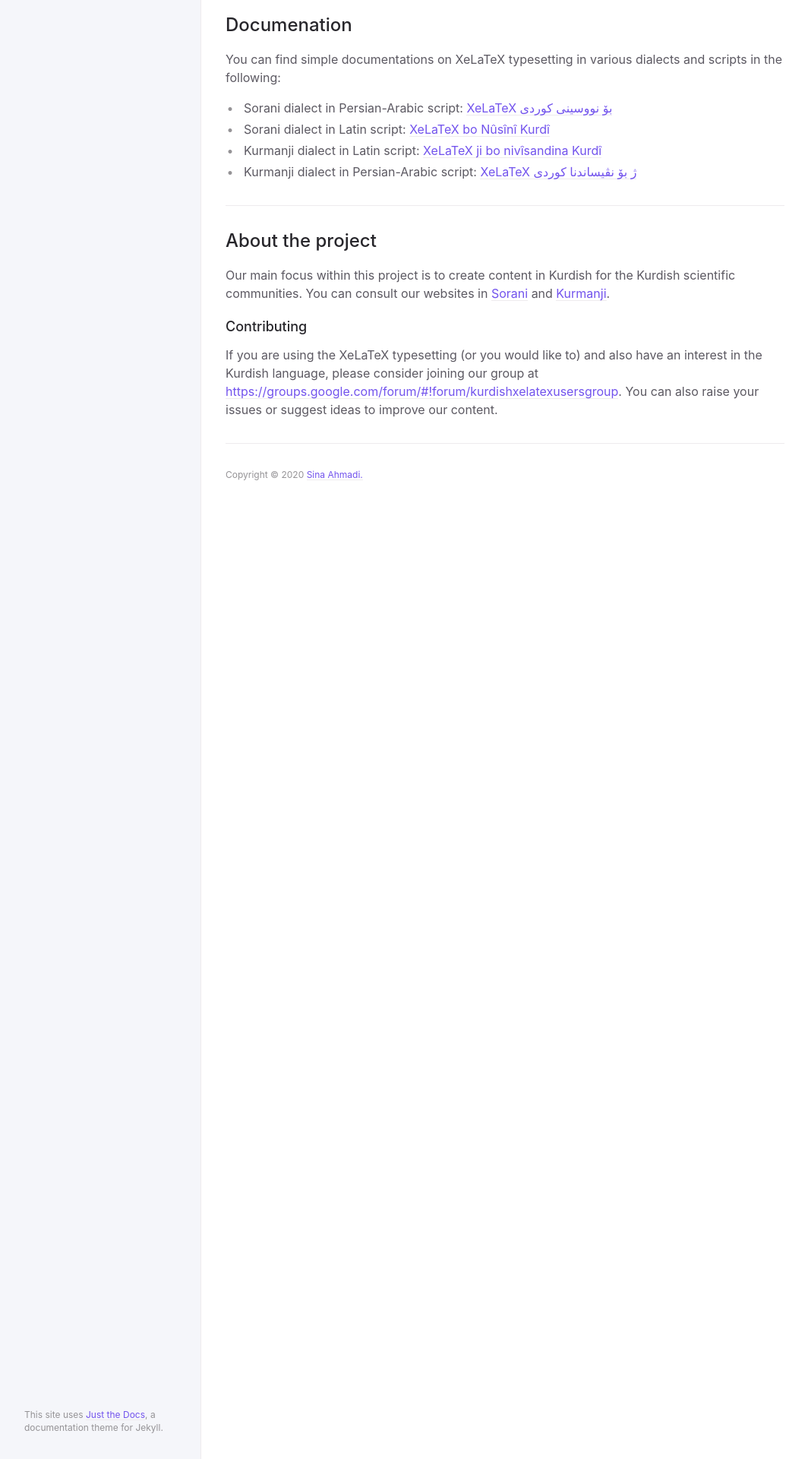
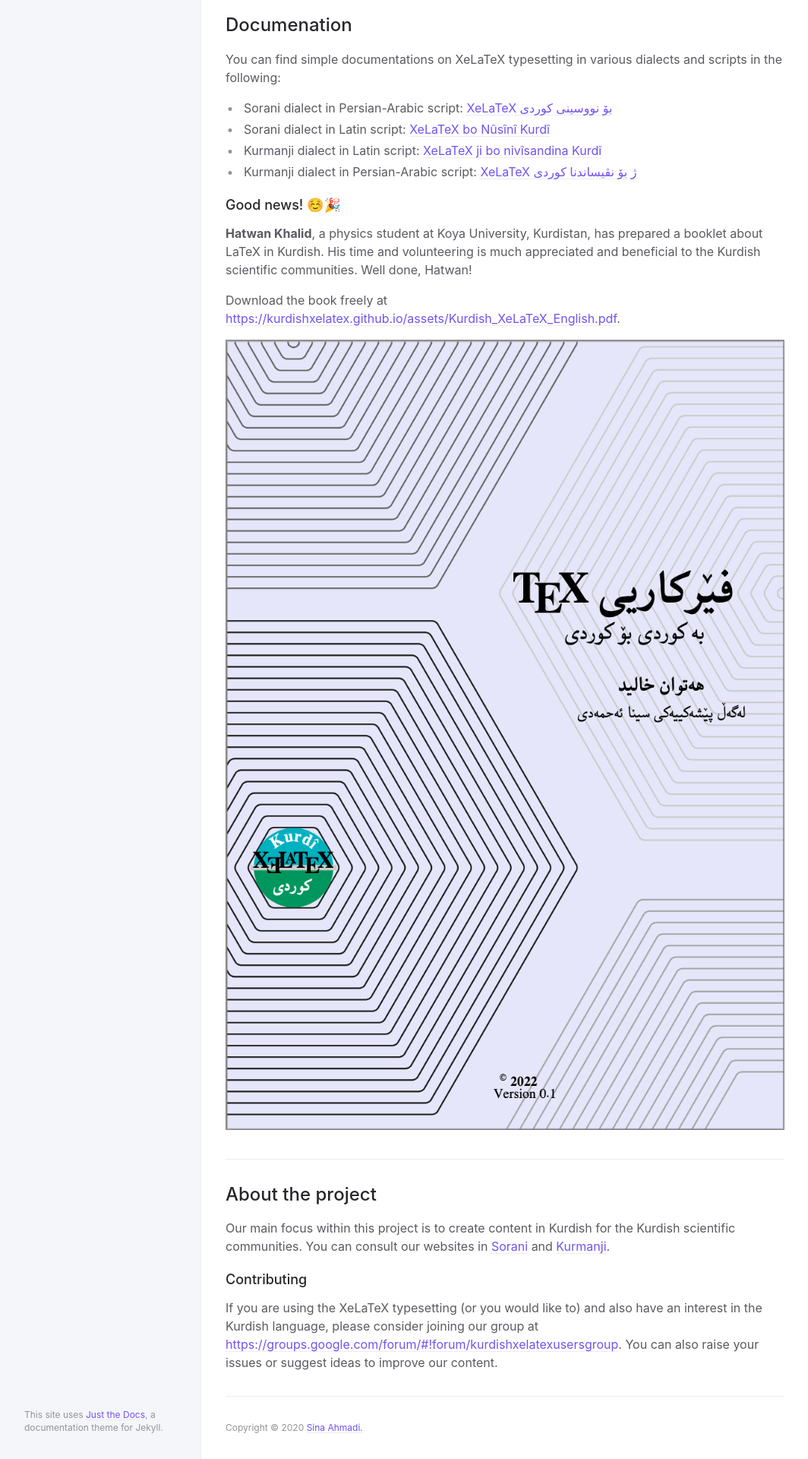
Before and after one commit to KurdishXeLaTeX/kurdishxelatex.github.io, a Jekyll site: the page built from index.md, in a window 1280 px wide. Shown: the part 1945-3865 px from the top of the page at 76% size, without its empty margins (107-1171 px from the left). Built offline with Jekyll 4.4.1, drawn with Linux system fonts in a browser that asks for light colours; part of the change alters nothing that is shown.

Commit message:
Kurdish LaTeX book added

```diff
--- a/index.md
+++ b/index.md
@@ -75,6 +75,14 @@ You can find simple documentations on XeLaTeX typesetting in various dialects an
 - Kurmanji dialect in Latin script: [XeLaTeX ji bo nivîsandina Kurdî]({{site.url}}/assets/Kurdish_XeLaTeX_Kurmanji_Latin.pdf){:target="_blank"}
 - Kurmanji dialect in Persian-Arabic script: [XeLaTeX ژ بۆ نڤیساندنا کوردی]({{site.url}}/assets/Kurdish_XeLaTeX_Kurmanji_Arabic.pdf){:target="_blank"}
 
+### Good news! ☺️🎉
+**Hatwan Khalid**, a physics student at Koya University, Kurdistan, has prepared a booklet about LaTeX in Kurdish. His time and volunteering is much appreciated and beneficial to the Kurdish scientific communities. Well done, Hatwan!
+
+Download the book freely at [https://kurdishxelatex.github.io/assets/Kurdish_XeLaTeX_English.pdf](https://kurdishxelatex.github.io/assets/Learn_Latex_Kurdish-Hatwan_Khalid-V01-2022.pdf){:target="_blank"}.
+
+
+![Hatwan Khalid Learn LaTeX Kurdish book cover](https://kurdishxelatex.github.io/assets/Learn_Latex_Kurdish-Hatwan_Khalid-V01-2022_cover.png)
+
 ---
 
 ## About the project
@@ -97,3 +105,15 @@ If you are using the XeLaTeX typesetting (or you would like to) and also have an
   </li>
 {% endfor %}
 </ul> -->
+
+
+
+<script src='https://storage.ko-fi.com/cdn/scripts/overlay-widget.js'></script>
+<script>
+  kofiWidgetOverlay.draw('sinaahmadi', {
+    'type': 'floating-chat',
+    'floating-chat.donateButton.text': 'Support me',
+    'floating-chat.donateButton.background-color': '#00b9fe',
+    'floating-chat.donateButton.text-color': '#fff'
+  });
+</script>
```
Also changed, not shown: assets/Learn_Latex_Kurdish-Hatwan_Khalid-V01-2022_cover.png (added), 5 other files.
